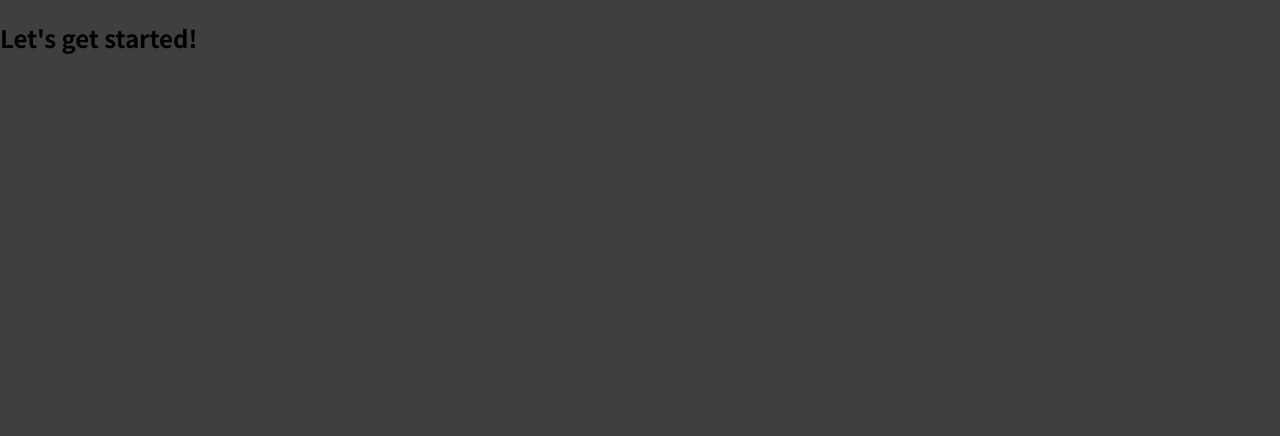
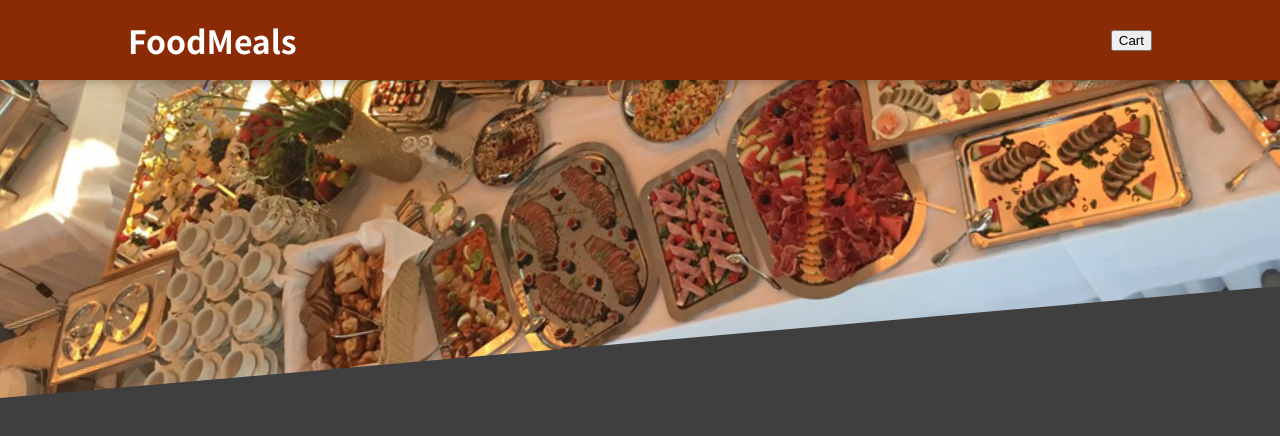
Before and after one commit to MEBARKI16/Building-a-Food-Order-App, a React (Create React App) app: page / in a window 1280 px wide. Shown: the top 436 px of the page. Built offline with nearby package versions, Linux system fonts and the light colour scheme.

Commit message:
Adding a Header Component

```diff
--- a/src/App.js
+++ b/src/App.js
@@ -1,8 +1,10 @@
+import Header from './components/Layout/Header'
+import {Fragment} from 'react'
 function App() {
   return (
-    <div>
-      <h2>Let's get started!</h2>
-    </div>
+    <Fragment>
+      <Header/>
+    </Fragment>
   );
 }
 
--- /dev/null
+++ b/src/components/Layout/Header.js
@@ -0,0 +1,16 @@
+import classes from './Header.module.css'
+import {Fragment} from 'react'
+import meals from '../../assets/meals.jpg'
+function Header(props)
+{
+return <Fragment>
+     <header className={classes.header}>
+      <h1>FoodMeals</h1>
+      <button>Cart</button>
+     </header>
+     <div className={classes['main-image']}>
+<img src={meals} alt='a table full of a delicious food!'/>
+     </div>
+       </Fragment>
+}
+export default Header;
--- /dev/null
+++ b/src/components/Layout/Header.module.css
@@ -0,0 +1,29 @@
+.header {
+    position: fixed;
+    top: 0;
+    left: 0;
+    width: 100%;
+    height: 5rem;
+    background-color: #8a2b06;
+    color: white;
+    display: flex;
+    justify-content: space-between;
+    align-items: center;
+    padding: 0 10%;
+    box-shadow: 0 2px 8px rgba(0, 0, 0, 0.25);
+    z-index: 10;
+  }
+
+  .main-image {
+    width: 100%;
+    height: 25rem;
+    z-index: 0;
+    overflow: hidden;
+  }
+
+  .main-image img {
+    width: 110%;
+    height: 100%;
+    object-fit: cover;
+    transform: rotateZ(-5deg) translateY(-4rem) translateX(-1rem);
+  }
```
Also changed, not shown: src/assets/meals.jpg (added).
